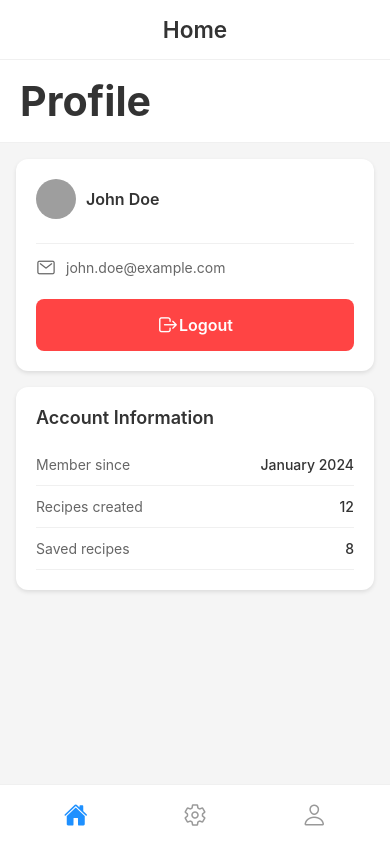
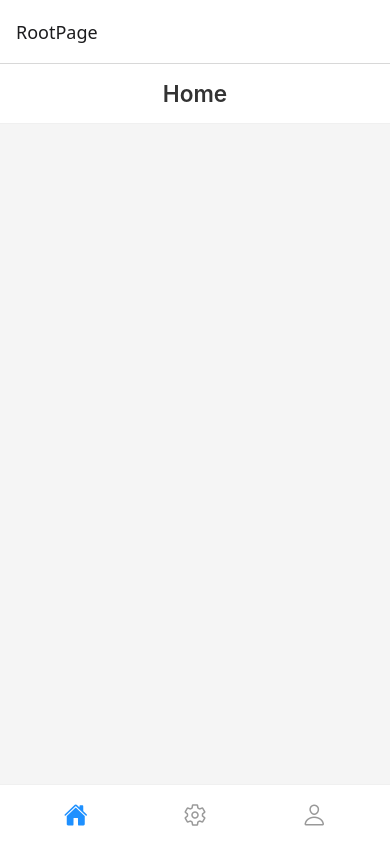
Before and after one commit to DmitryShastel/CookBook, a React Native app: screen /Home in a window 390 px wide. Built offline with nearby package versions, Linux system fonts and the light colour scheme; grey boxes are pictures that could not be loaded.

Commit message:
feat: The RootStack is created

```diff
--- a/package.json
+++ b/package.json
@@ -13,8 +13,9 @@
     "@expo/vector-icons": "^15.1.1",
     "@mainamiru/react-native-ui-kit": "^0.1.5",
     "@react-navigation/bottom-tabs": "^7.4.0",
-    "@react-navigation/elements": "^2.6.3",
+    "@react-navigation/elements": "^2.9.10",
     "@react-navigation/native": "^7.1.33",
+    "@react-navigation/native-stack": "^7.14.4",
     "@react-navigation/stack": "^7.8.4",
     "expo": "~54.0.33",
     "expo-constants": "~18.0.13",
--- a/src/app/App.tsx
+++ b/src/app/App.tsx
@@ -1,15 +1,12 @@
 import { View } from 'react-native';
 import { SafeAreaProvider } from 'react-native-safe-area-context';
-import { RootScreen } from '@/screens/rootPage/RootPage';
-import { UserProfileScreen } from '@/screens/userProfile/UserProfileScreen';
+import { Navigation } from '@/navigation/RootNavigator';
 
 export default function App() {
   return (
     <SafeAreaProvider>
       <View style={{ flex: 1, backgroundColor: '#fff' }}>
-        <RootScreen>
-          <UserProfileScreen />
-        </RootScreen>
+        <Navigation />
       </View>
     </SafeAreaProvider>
   );
--- /dev/null
+++ b/src/navigation/RootNavigator.tsx
@@ -0,0 +1,13 @@
+import { createNativeStackNavigator } from '@react-navigation/native-stack';
+import { RootPage } from '@/screens/rootPage/RootPage';
+import { createStaticNavigation } from '@react-navigation/native';
+import { UserProfileScreen } from '@/screens/userProfile/UserProfileScreen';
+
+const RootStack = createNativeStackNavigator({
+  screens: {
+    RootPage: RootPage,
+    Profile: UserProfileScreen,
+  },
+});
+
+export const Navigation = createStaticNavigation(RootStack);
--- a/src/screens/rootPage/RootPage.tsx
+++ b/src/screens/rootPage/RootPage.tsx
@@ -12,7 +12,7 @@ interface RootScreenProps {
   onTabPress?: (tab: 'home' | 'settings' | 'profile') => void;
 }
 
-export const RootScreen = ({
+export const RootPage = ({
   children,
   title = 'Home',
   showBackButton = false,
@@ -24,7 +24,6 @@ export const RootScreen = ({
     <SafeAreaView style={styles.safeArea}>
       <StatusBar barStyle="dark-content" backgroundColor="#fff" />
 
-      {/* Header */}
       <View style={styles.header}>
         <View style={styles.headerLeft}>
           {showBackButton && (
@@ -46,10 +45,8 @@ export const RootScreen = ({
         <View style={styles.headerRight} />
       </View>
 
-      {/* Content */}
       <View style={styles.content}>{children}</View>
 
-      {/* Bottom Tabs */}
       <View style={styles.tabBar}>
         <Button
           type="clear"
```
Also changed, not shown: 1 other file (tests, documents, lock files or other folders).
